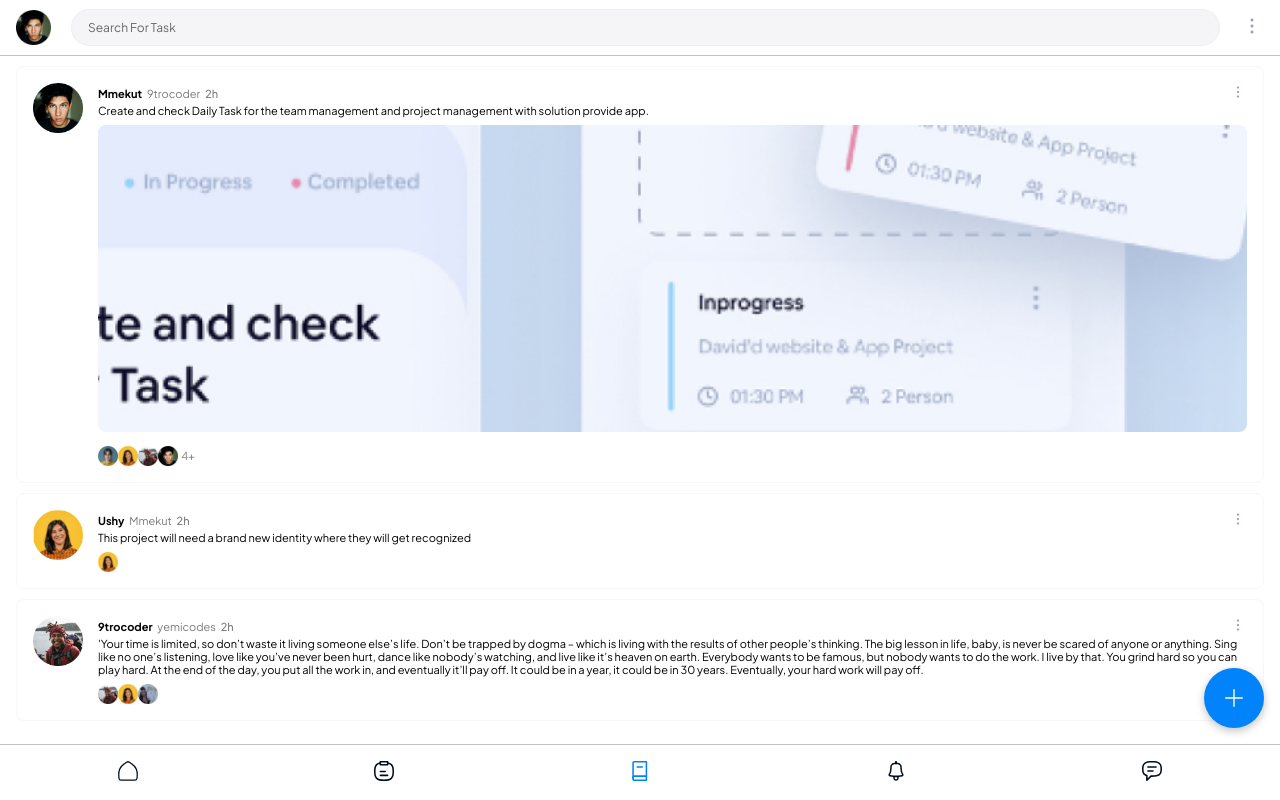
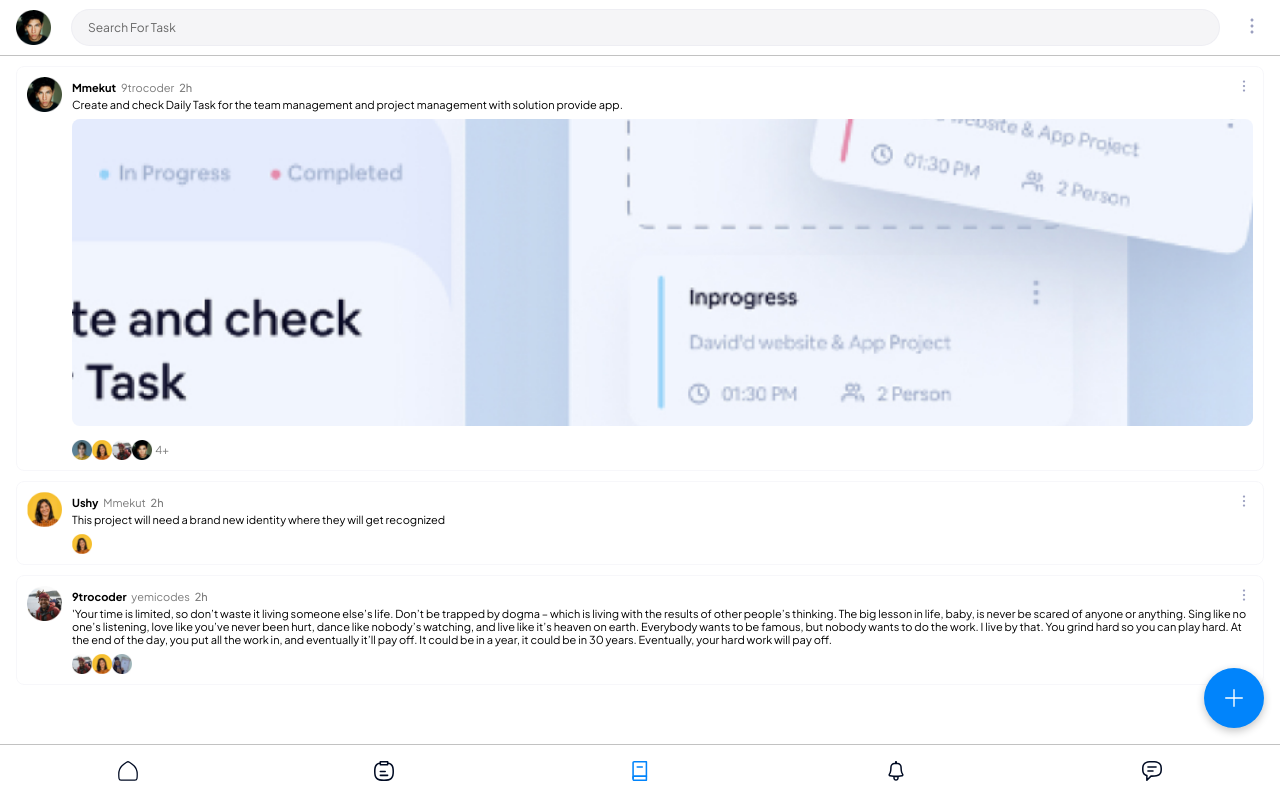
Before and after one commit to 9trocoder/mmekut, a React (Create React App) app: page /task in a window 1280 px wide. Built offline with nearby package versions, Linux system fonts and the light colour scheme.

Commit message:
Update components.css

```diff
--- a/src/components/components.css
+++ b/src/components/components.css
@@ -929,8 +929,8 @@ p.tlctltaskdescription {
 
 .taskcard__cnt {
   display: grid;
-  grid-template-columns: 55px auto;
-  padding: 16px 16px;
+  grid-template-columns: 35px auto;
+  padding: 10px 10px;
   border: 1px solid #9a9fbf15;
   margin: 10px 16px;
   border-radius: 8px;
@@ -938,8 +938,8 @@ p.tlctltaskdescription {
 }
 
 .taskcard__cnt-left img {
-  width: 50px;
-  height: 50px;
+  width: 35px;
+  height: 35px;
   object-fit: contain;
 }
 
@@ -1009,7 +1009,7 @@ p.tlctltaskdescription {
 
 /* Projects Card */
 .projectpage__items {
-  padding: 16px 16px;
+  padding: 10px 10px;
   cursor: pointer;
   border: 1px solid #9a9fbf15;
   margin: 10px 16px;
@@ -1055,7 +1055,7 @@ p.tlctltaskdescription {
   width: 100%;
   height: 6px;
   background-color: #9a9fbf15;
-  margin-top: 20px;
+  margin-top: 10px;
   border-radius: 8px;
 }
 
@@ -1140,7 +1140,7 @@ p.tlctltaskdescription {
 
 /* Project Task Card */
 .projecttaskcard__cnt {
-  padding: 16px 16px;
+  padding: 10px 10px;
   border: 1px solid #9a9fbf15;
   margin: 10px 16px;
   border-radius: 8px;
```
